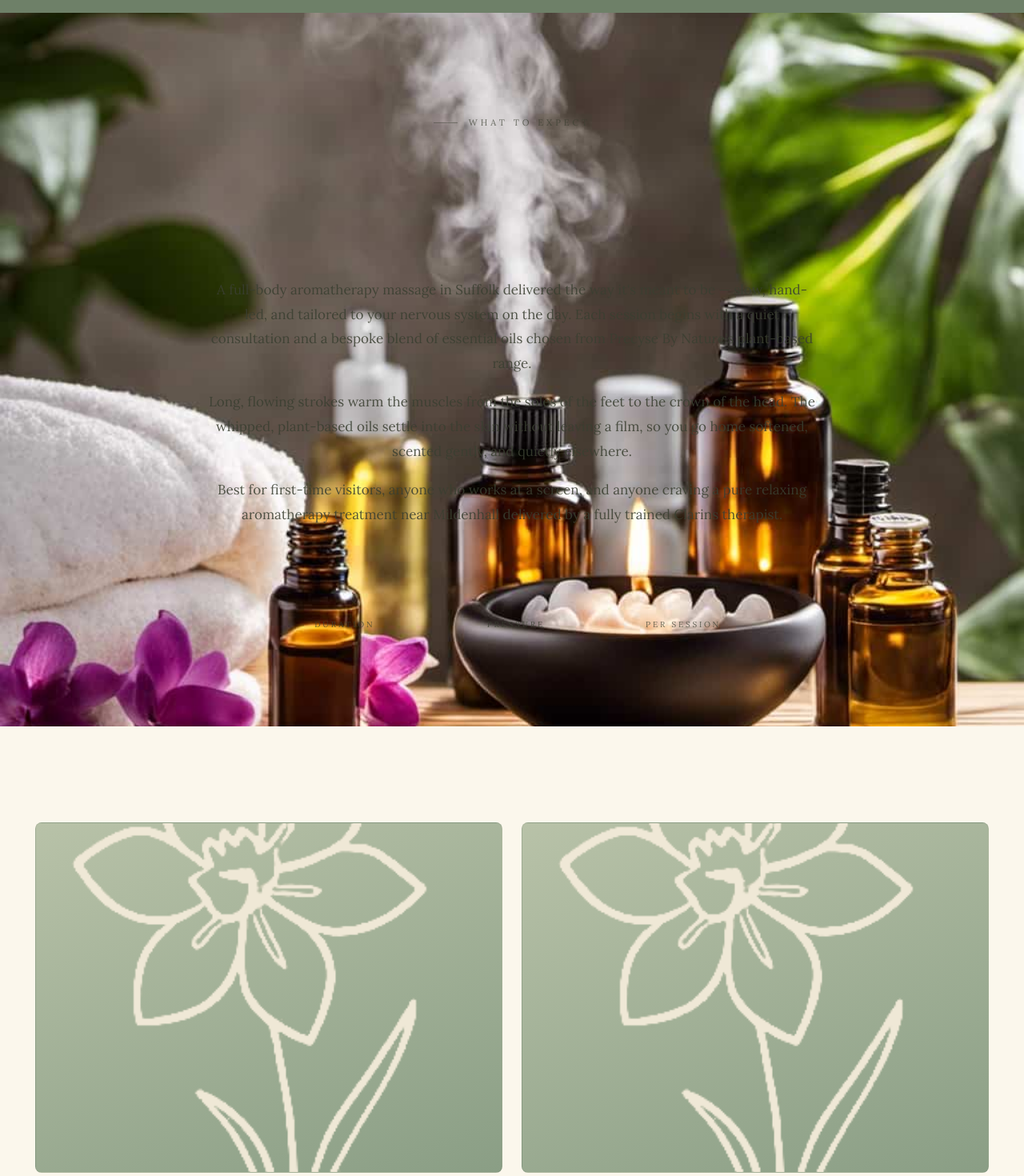
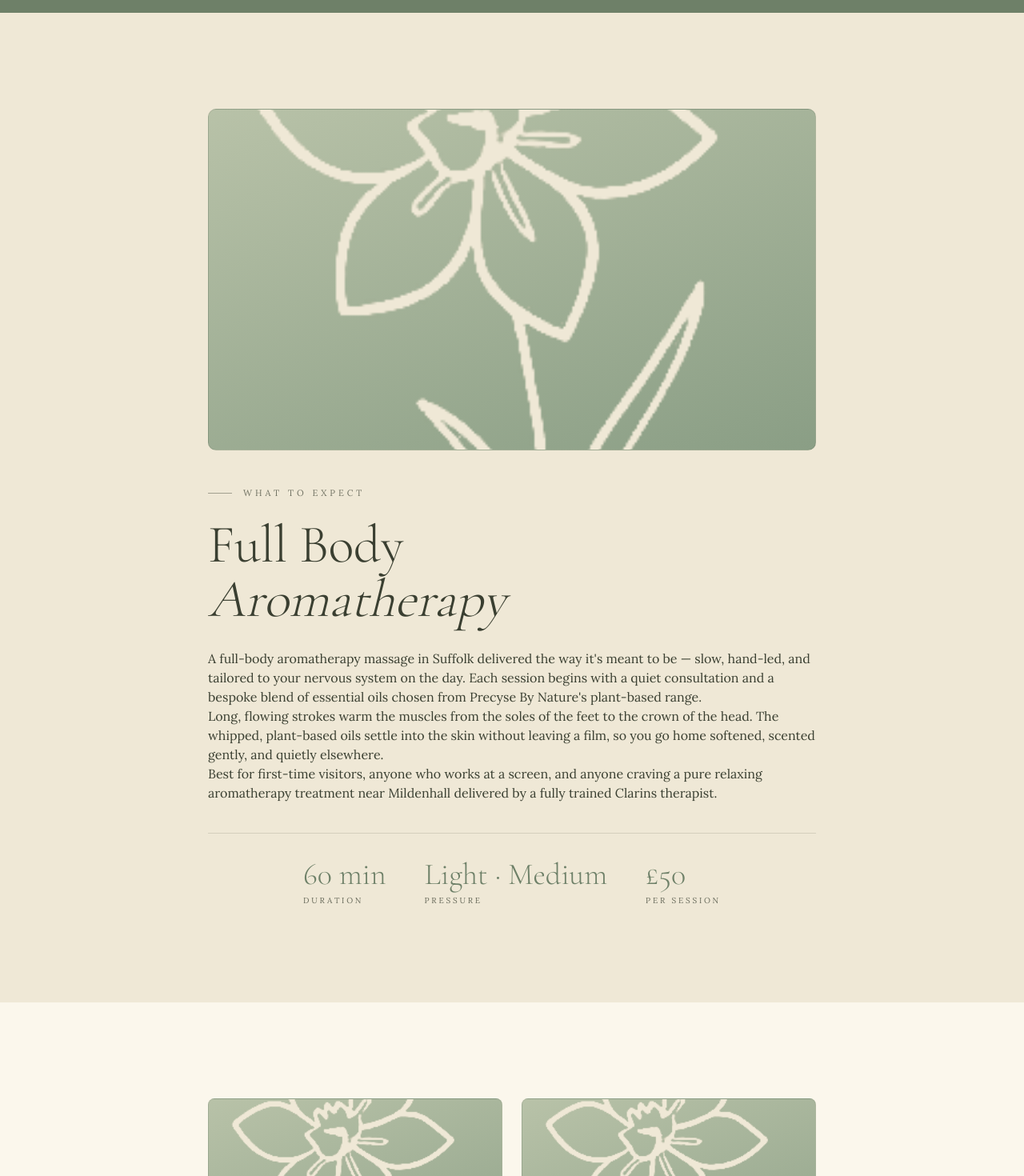
Before and after one commit to kylepotter100-ui/The-Potter-Sanctuary, a Next.js app: page /services/aromatherapy in a window 1280 px wide. Shown: the part 900-2370 px from the top of the page at 80% size. Built offline with nearby package versions, Linux system fonts and the light colour scheme; no server answers.

Commit message:
fix: treatment detail page image layout — contained images, no text overlap

```diff
--- a/app/globals.css
+++ b/app/globals.css
@@ -593,23 +593,54 @@
     transform: scale(1.04);
     filter: brightness(1.04);
   }
-  /* Treatment detail-page gallery: two images side by side, stacked on
-     mobile. */
+  /* ===== Treatment detail page — editorial layout ===== */
+  /* Single centred column: contained hero image, then readable copy. */
+  .treatment-detail {
+    max-width: 760px;
+    margin: 0 auto;
+  }
+  .treatment-hero-img {
+    margin: 0 0 36px;
+    aspect-ratio: 16 / 9;
+    border-radius: 10px;
+    overflow: hidden;
+    border: 1px solid rgba(58, 63, 49, 0.1);
+    background: linear-gradient(160deg, var(--sage-soft), var(--sage));
+  }
+  .treatment-hero-img img {
+    display: block;
+    width: 100%;
+    height: 100%;
+    object-fit: cover;
+  }
+  .treatment-copy h2 { margin-bottom: 8px; }
+
+  /* Detail-page gallery: two contained images side by side, stacked on
+     mobile. Each image sits inside its own grid cell — never full-bleed. */
   .treatment-gallery {
+    max-width: 760px;
+    margin: 0 auto;
     display: grid;
     grid-template-columns: 1fr 1fr;
     gap: 24px;
   }
   .treatment-gallery-img {
-    position: relative;
+    margin: 0;
     aspect-ratio: 4 / 3;
     border-radius: 8px;
     overflow: hidden;
     background: linear-gradient(160deg, var(--sage-soft), var(--sage));
     border: 1px solid rgba(58, 63, 49, 0.08);
   }
+  .treatment-gallery-img img {
+    display: block;
+    width: 100%;
+    height: 100%;
+    object-fit: cover;
+  }
   @media (max-width: 860px) {
     .treatment-gallery { grid-template-columns: 1fr; gap: 18px; }
+    .treatment-hero-img { margin-bottom: 28px; }
   }
   .svc-num {
     font-family: var(--font-serif), 'Cormorant Garamond', serif;
--- a/app/services/[slug]/page.tsx
+++ b/app/services/[slug]/page.tsx
@@ -97,17 +97,18 @@ export default async function ServicePage({
 
         {/* DETAIL */}
         <section className="section cream" id="detail">
-          <div className="container philo">
-            <div className="img">
+          <div className="container treatment-detail">
+            <figure className="treatment-hero-img">
               <Image
-                src={service.image.src}
-                alt={service.image.alt}
-                fill
-                sizes="(max-width: 960px) 100vw, 45vw"
-                style={{ objectFit: "cover" }}
+                src={service.images.primary}
+                alt={`${service.name} ${service.nameEm} treatment at The Potter Sanctuary`}
+                width={1200}
+                height={675}
+                sizes="(max-width: 820px) 92vw, 760px"
+                priority
               />
-            </div>
-            <div>
+            </figure>
+            <div className="treatment-copy">
               <div className="eyebrow">What to expect</div>
               <h2 className="section-title">
                 {service.name} <em>{service.nameEm}</em>
@@ -140,15 +141,15 @@ export default async function ServicePage({
           <div className="container">
             <div className="treatment-gallery">
               {service.images.gallery.map((src, i) => (
-                <div className="treatment-gallery-img" key={src}>
+                <figure className="treatment-gallery-img" key={src}>
                   <Image
                     src={src}
-                    alt={`${service.name} ${service.nameEm} at The Potter Sanctuary — image ${i + 2}`}
-                    fill
-                    sizes="(max-width: 860px) 100vw, 50vw"
-                    style={{ objectFit: "cover" }}
+                    alt={`${service.name} ${service.nameEm} treatment at The Potter Sanctuary — detail ${i + 1}`}
+                    width={800}
+                    height={600}
+                    sizes="(max-width: 860px) 92vw, 380px"
                   />
-                </div>
+                </figure>
               ))}
             </div>
           </div>
```
